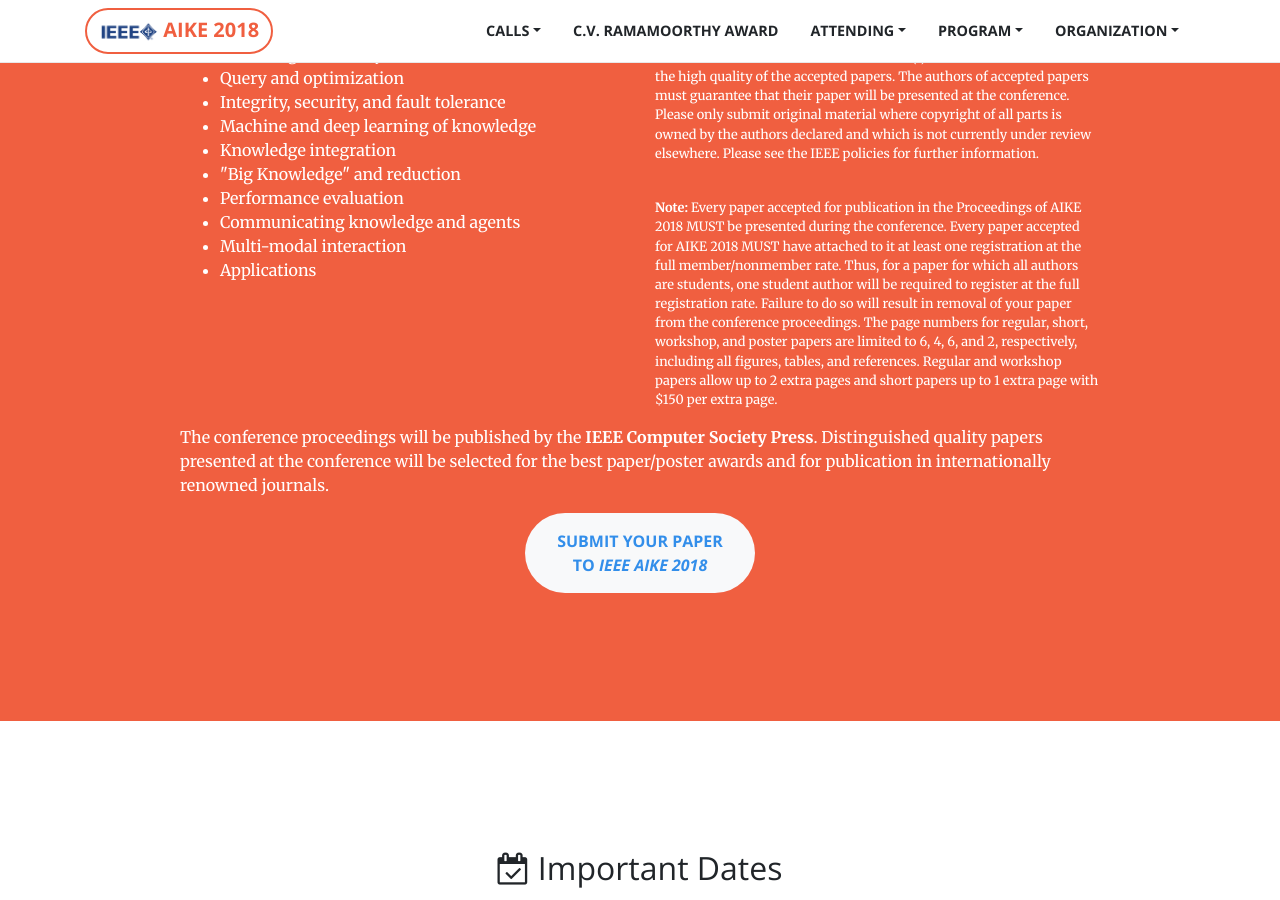
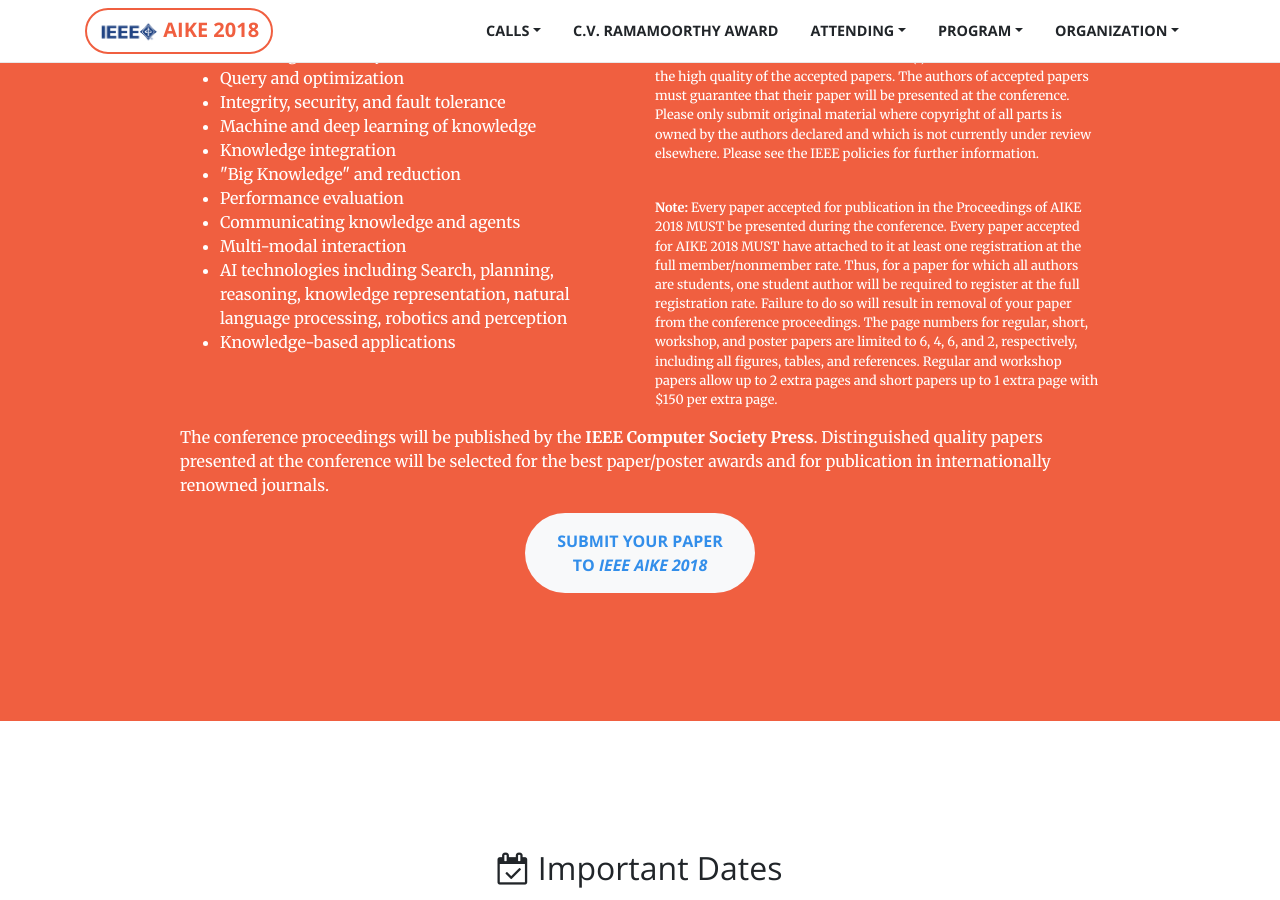
Before and after one commit to ieee-aike/2018, a Jekyll site: the page built from index.md, in a window 1280 px wide and 900 px high, scrolled down 2295 px. Built offline with Jekyll 4.4.1, drawn with Linux system fonts in a browser that asks for light colours.

Commit message:
Update main.html

```diff
--- a/_layouts/main.html
+++ b/_layouts/main.html
@@ -182,7 +182,8 @@
 <li>Performance evaluation</li>
 <li>Communicating knowledge and agents</li>
 <li>Multi-modal interaction</li>
-<li>Applications</li>
+<li>AI technologies including Search, planning, reasoning, knowledge representation, natural language processing, robotics and perception</li>
+<li>Knowledge-based applications</li>
 </ul>
 </div>
 
```
